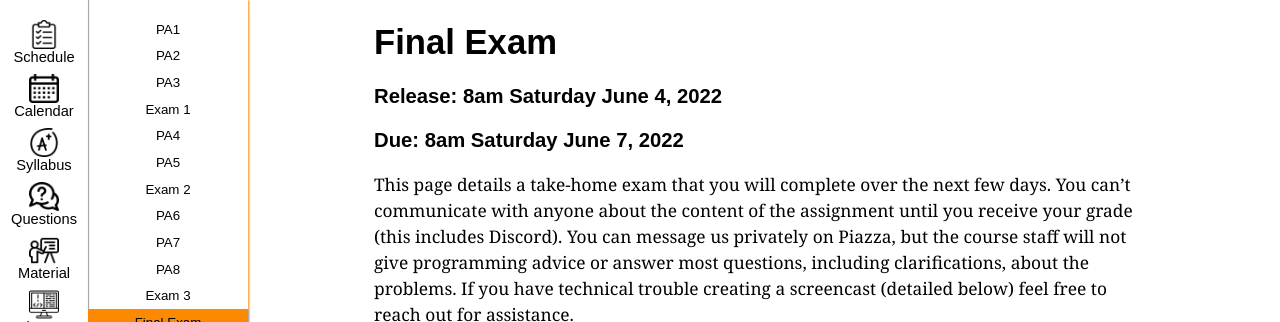
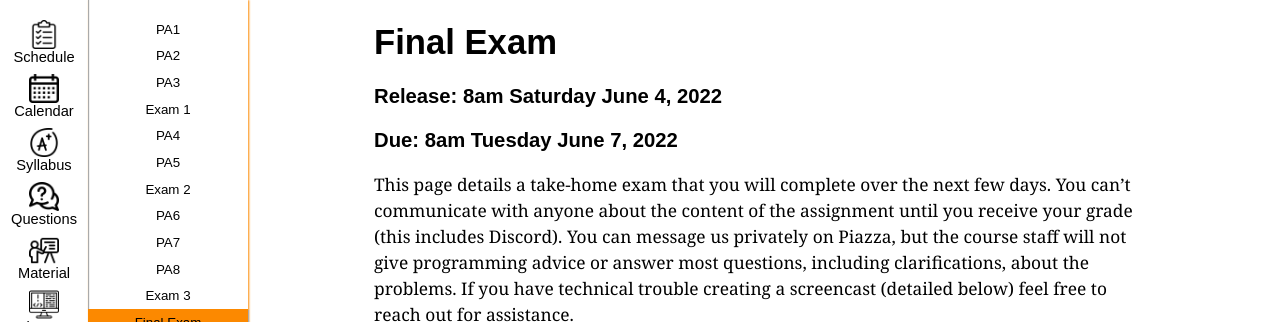
Before and after one commit to ucsd-cse11-sp22/ucsd-cse11-sp22.github.io, a Jekyll site: the page built from _assignments/final.md, in a window 1280 px wide and 900 px high. Shown: the top 322 px of the window. Built offline with Jekyll 4.4.1, drawn with Linux system fonts in a browser that asks for light colours.

Commit message:
Update final.md

```diff
--- a/_assignments/final.md
+++ b/_assignments/final.md
@@ -7,7 +7,7 @@ released-on: "2022-06-04"
 # Final Exam
 
 ### Release: 8am Saturday June 4, 2022
-### Due: 8am Saturday June 7, 2022
+### Due: 8am Tuesday June 7, 2022
 
 
 This page details a take-home exam that you will complete over the next few
```
